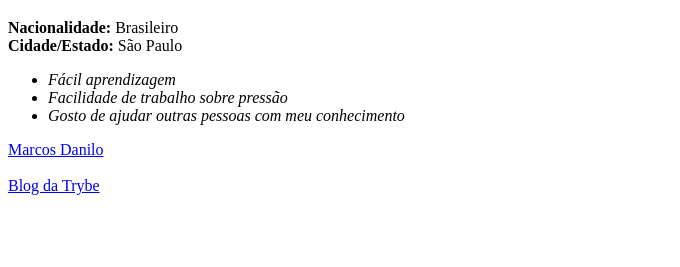
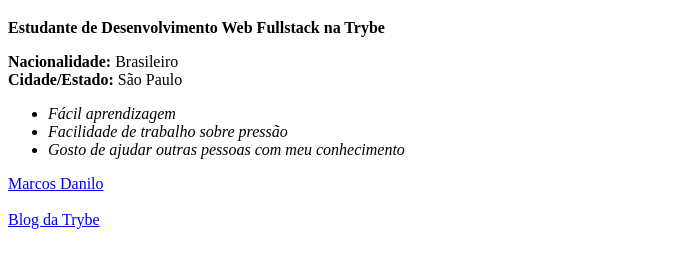
Before and after one commit to omarcosdanilo/omarcosdanilo.github.io, a plain HTML site: page index.html in a window 1280 px wide. Shown: the part 247-514 px from the top of the page, without its empty margins (0-680 px from the left). Drawn offline with Linux system fonts and the light colour scheme.

Commit message:
Adiciona paragrafo embaixo do h1

```diff
--- a/index.html
+++ b/index.html
@@ -15,6 +15,9 @@
       id="marcos"
     />
     <h1>Marcos Danilo Vasconcelos Braga da Silveira</h1>
+    <strong>
+      <p>Estudante de Desenvolvimento Web Fullstack na Trybe</p>
+    </strong>
 
     <p>
       <strong>Nacionalidade:</strong>  Brasileiro <br>
```
